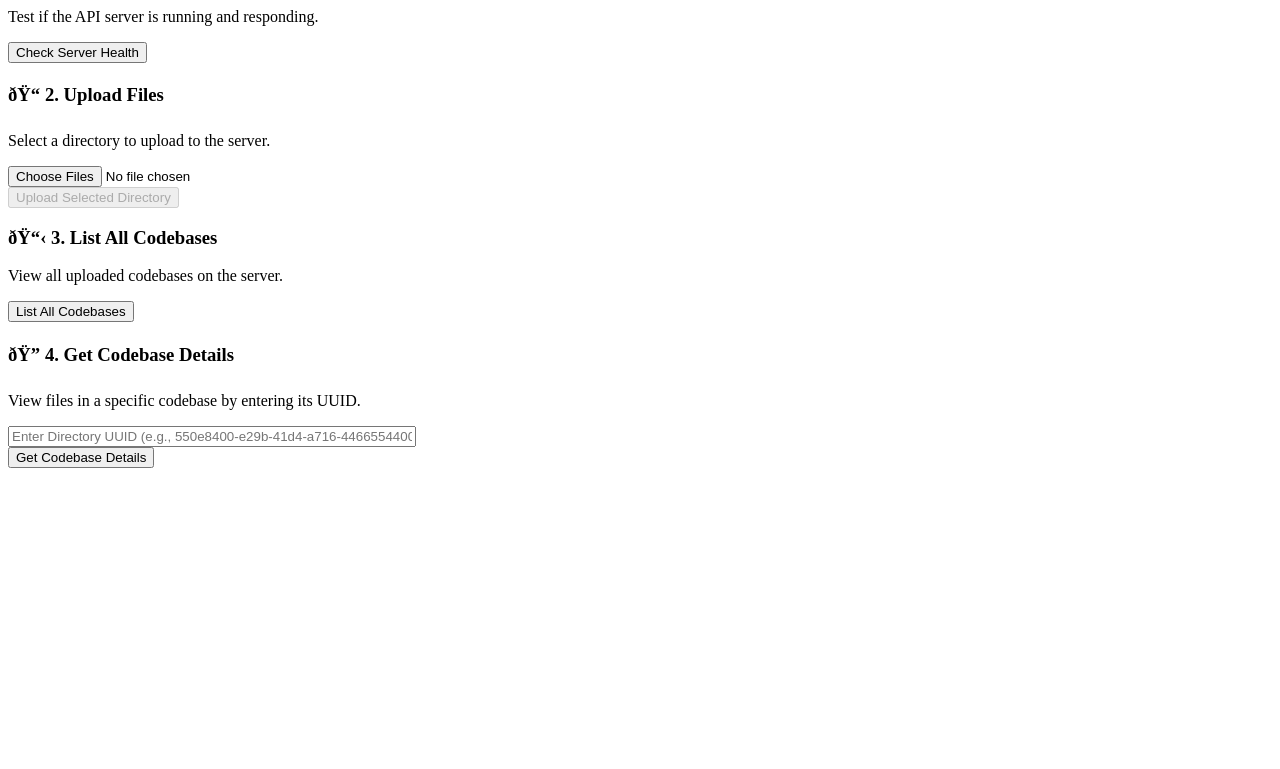
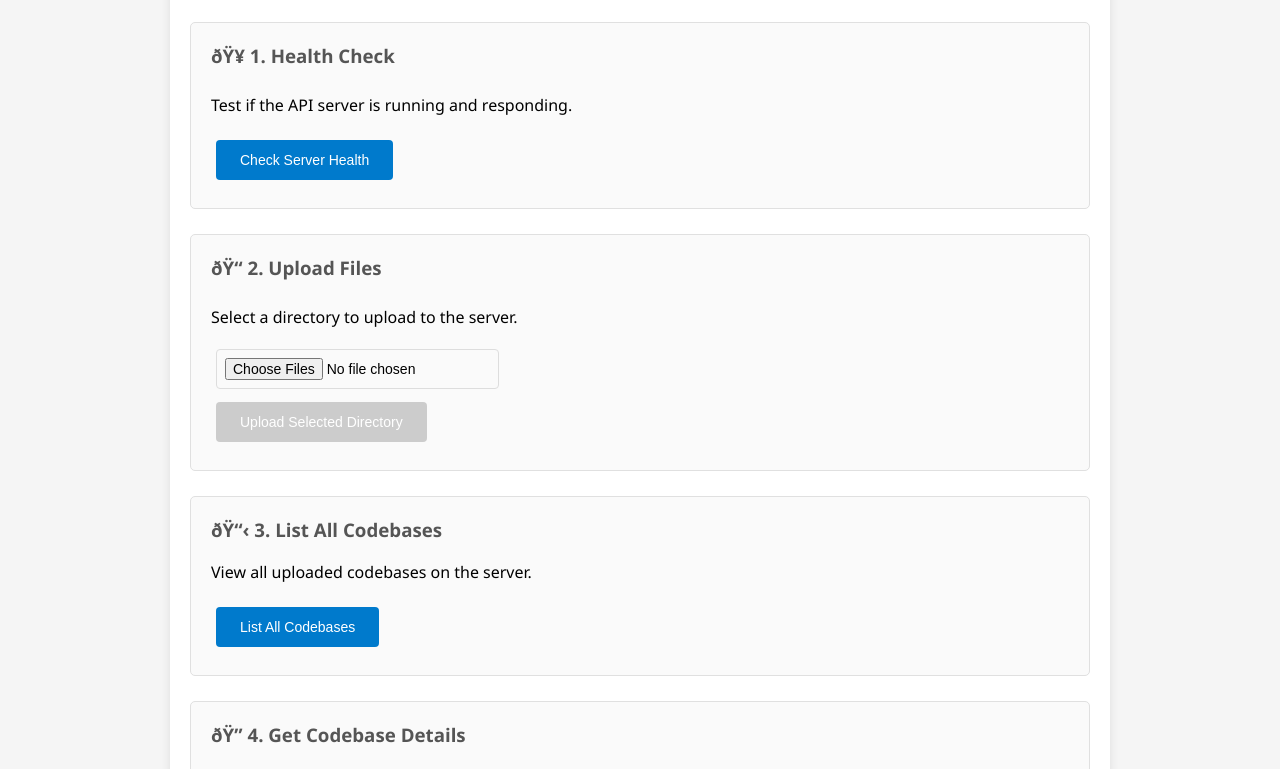
Before and after one commit to trinetra110/software-backend, a plain HTML site: page index.html in a window 1280 px wide. Shown: the part 161-930 px from the top of the page. Before the commit the page ends 800 px from the top, so only its background shows below. Drawn offline with Linux system fonts and the light colour scheme.

Commit message:
minor changes

```diff
--- a/index.html
+++ b/index.html
@@ -2,7 +2,7 @@
 <html>
   <head>
     <title>Codebase Upload API Test - Windows Compatible</title>
-    <style src="style.css" charset="utf-8"></style>
+    <link rel="stylesheet" href="style.css" />
   </head>
   <body>
     <div class="container">
```
